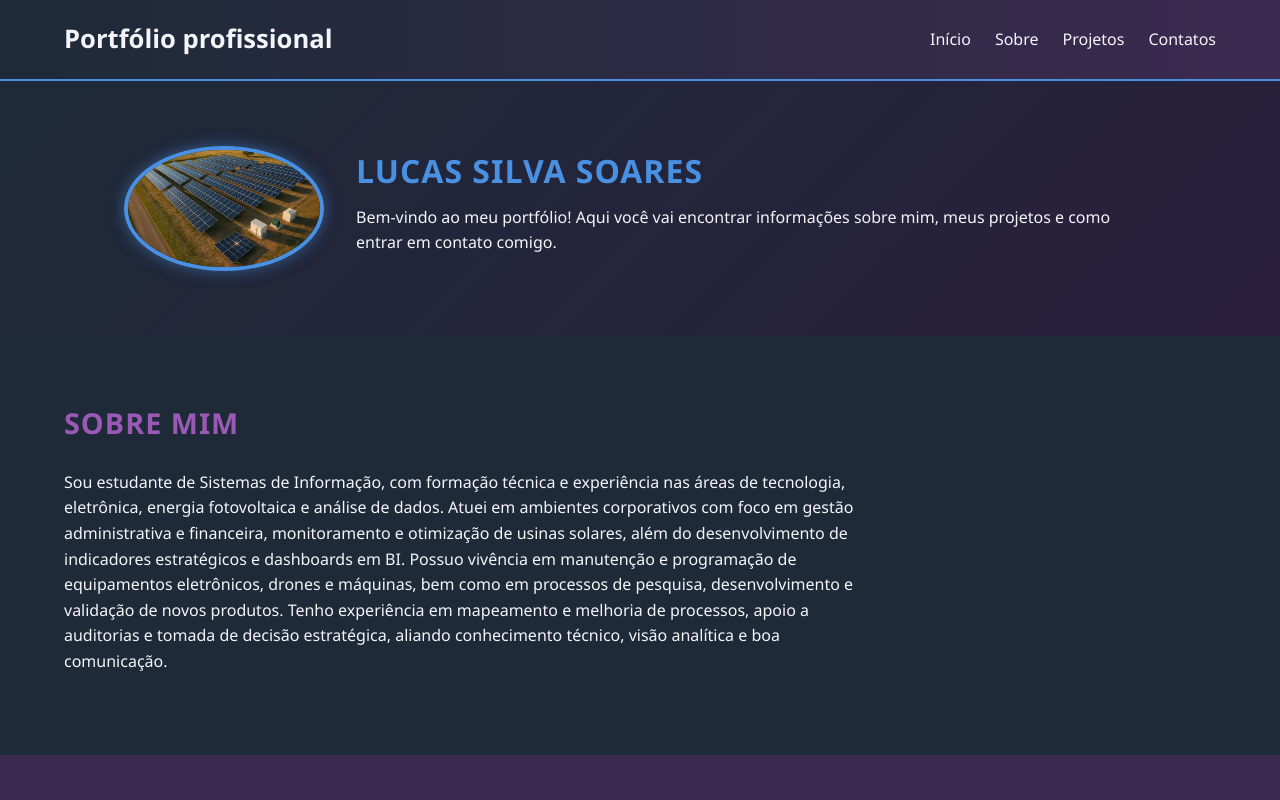
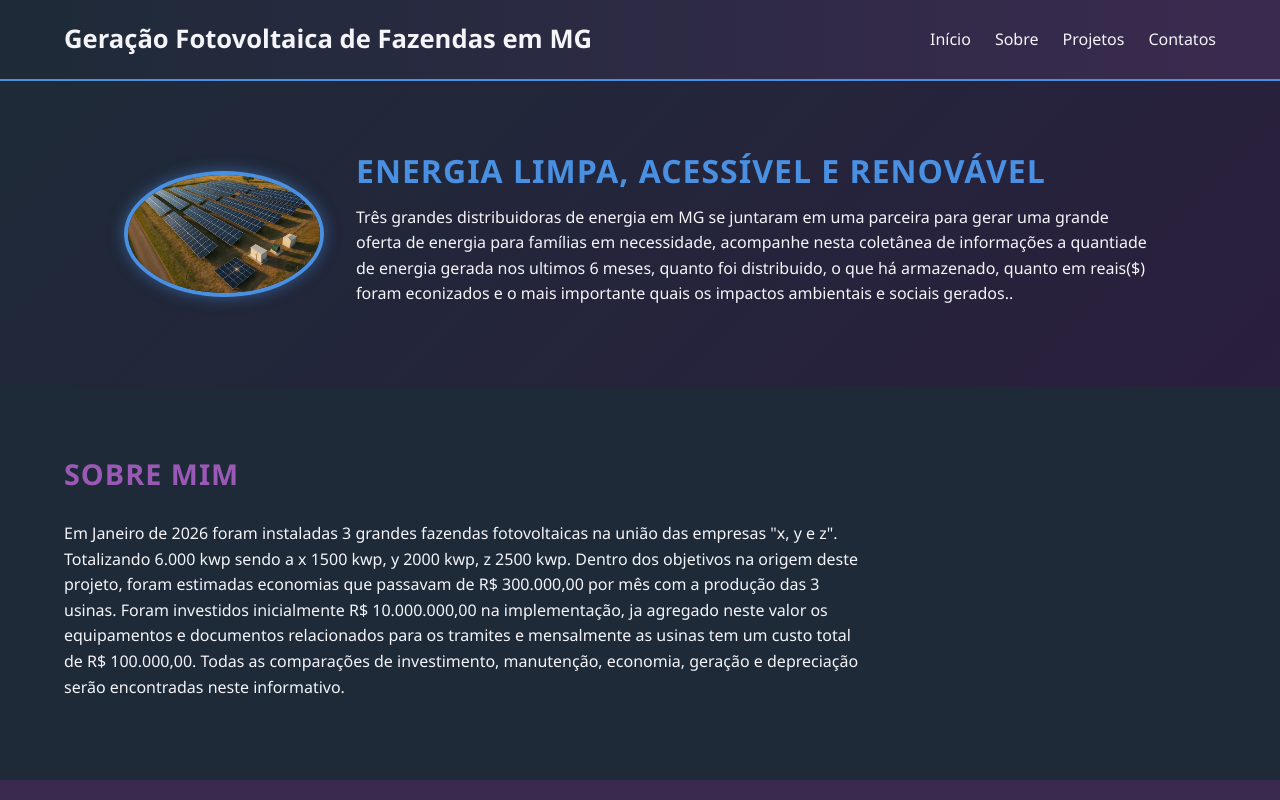
Before and after one commit to lucassilvasoares1302-max/ra-202451070789, a plain HTML site: page pw/trabalhos/trabalhoINDEX.html in a window 1280 px wide. Shown: the top 800 px of the page. Drawn offline with Linux system fonts and the light colour scheme; files that its build step writes are made by us from their sources; files whose address does not match are found by name.

Commit message:
Update trabalhoINDEX.html

```diff
--- a/pw/trabalhos/trabalhoINDEX.html
+++ b/pw/trabalhos/trabalhoINDEX.html
@@ -3,14 +3,14 @@
 <head>
   <meta charset="UTF-8">
   <meta name="viewport" content="width=device-width, initial-scale=1.0">
-  <title>Portfólio profissional</title>
+  <title>trabalhoINDEX</title>
   <link rel="stylesheet" href="pw/trabalhos/trabalhoSTYLE.css">
 </head>
 <body>
 
   <header>
     <div class="container header-container">
-      <h1>Portfólio profissional</h1>
+      <h1>Geração Fotovoltaica de Fazendas em MG</h1>
       <nav>
         <ul>
           <li><a href="#hero">Início</a></li>
@@ -26,8 +26,8 @@
     <div class="container hero-container">
       <img src="pw/trabalhos/imagens/ftv.jpg" alt="Foto de Lucas Silva Soares" width="200">
       <div class="hero-text">
-        <h2>Lucas Silva Soares</h2>
-        <p>Bem-vindo ao meu portfólio! Aqui você vai encontrar informações sobre mim, meus projetos e como entrar em contato comigo.</p>
+        <h2>Energia limpa, acessível e renovável</h2>
+        <p>Três grandes distribuidoras de energia em MG se juntaram em uma parceira para gerar uma grande oferta de energia para famílias em necessidade, acompanhe nesta coletânea de informações a quantiade de energia gerada nos ultimos 6 meses, quanto foi distribuido, o que há armazenado, quanto em reais($) foram econizados e o mais importante quais os impactos ambientais e sociais gerados..</p>
       </div>
     </div>
   </section>
@@ -35,7 +35,10 @@
   <section id="sobre">
     <div class="container">
       <h2>Sobre mim</h2>
-      <p>Sou estudante de Sistemas de Informação, com formação técnica e experiência nas áreas de tecnologia, eletrônica, energia fotovoltaica e análise de dados. Atuei em ambientes corporativos com foco em gestão administrativa e financeira, monitoramento e otimização de usinas solares, além do desenvolvimento de indicadores estratégicos e dashboards em BI. Possuo vivência em manutenção e programação de equipamentos eletrônicos, drones e máquinas, bem como em processos de pesquisa, desenvolvimento e validação de novos produtos. Tenho experiência em mapeamento e melhoria de processos, apoio a auditorias e tomada de decisão estratégica, aliando conhecimento técnico, visão analítica e boa comunicação.</p>
+      <p>Em Janeiro de 2026 foram instaladas 3 grandes fazendas fotovoltaicas na união das empresas "x, y e z". Totalizando 6.000 kwp sendo a x 1500 kwp, y 2000 kwp, z 2500 kwp.
+      Dentro dos objetivos na origem deste projeto, foram estimadas economias que passavam de R$ 300.000,00 por mês com a produção das 3 usinas.
+      Foram investidos inicialmente R$ 10.000.000,00 na implementação, ja agregado neste valor os equipamentos e documentos relacionados para os tramites e mensalmente as usinas tem um custo total de R$ 100.000,00.
+      Todas as comparações de investimento, manutenção, economia, geração e depreciação serão encontradas neste informativo.</p>
     </div>
   </section>
 
```
